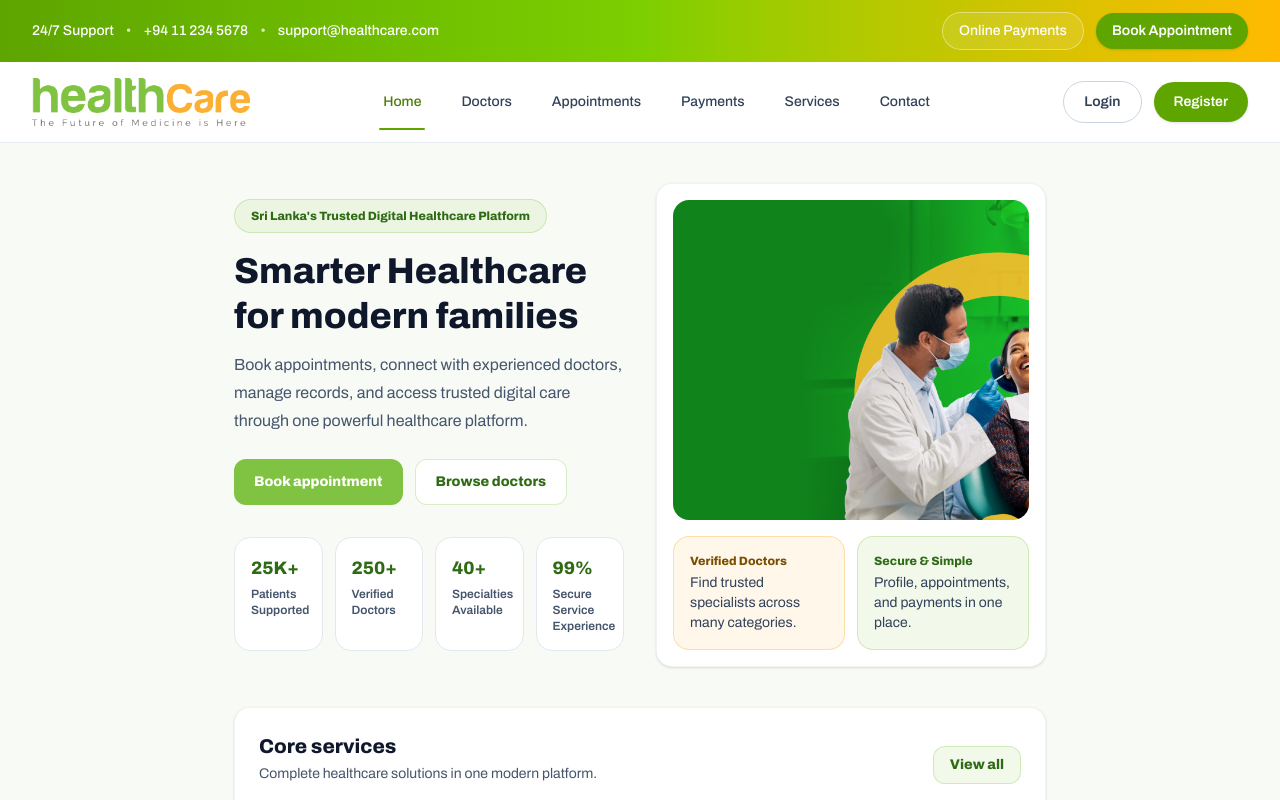
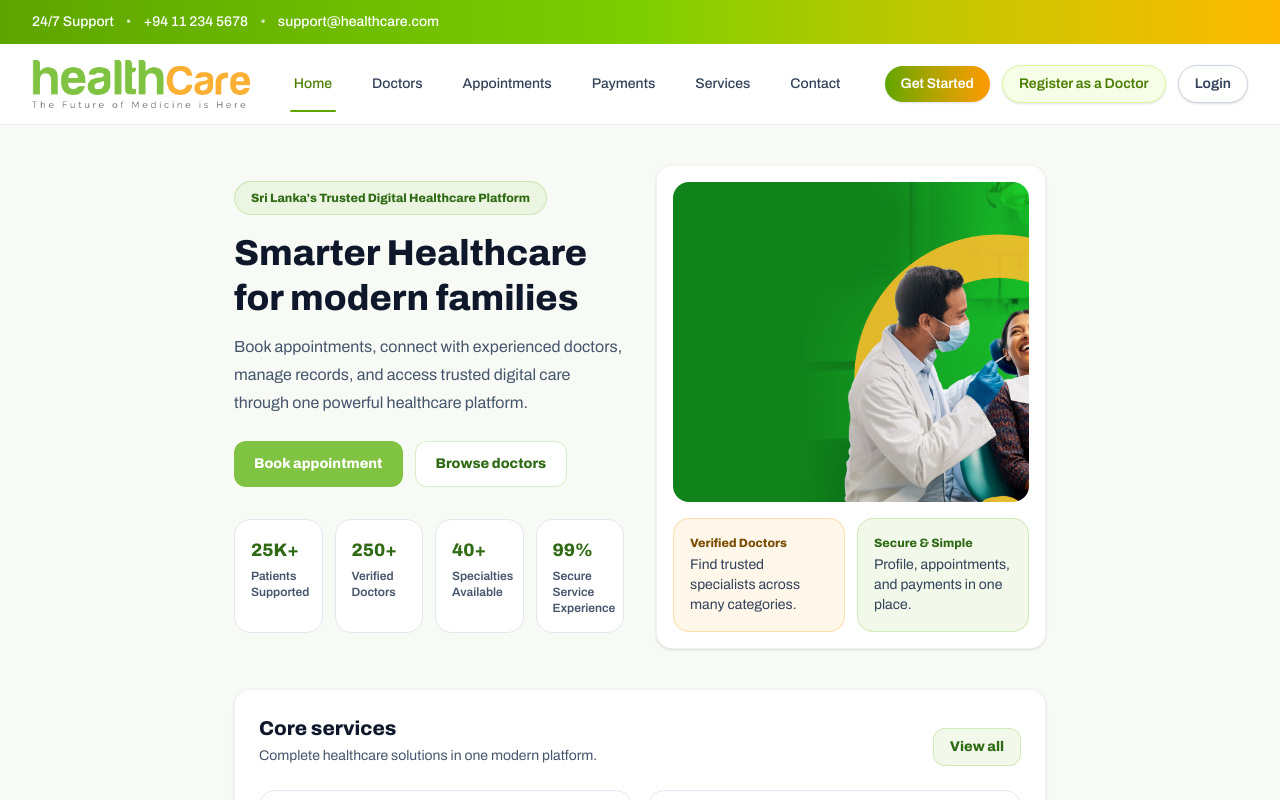
Before and after one commit to Randew2003/smart-healthcare-platform, a React (Vite) app in the folder frontend/: page / in a window 1280 px wide. Shown: the top 800 px of the page. Built offline with nearby package versions, Linux system fonts and the light colour scheme.

Commit message:
Update Header component with new navigation links and button styles

```diff
--- a/frontend/src/components/Header.jsx
+++ b/frontend/src/components/Header.jsx
@@ -63,8 +63,9 @@ export default function Header() {
     }
 
     return [
-      { label: "Online Payments", to: "/payments", variant: "secondary" },
-      { label: "Book Appointment", to: "/appointments", variant: "primary" },
+      { label: "Get Started", to: "/", variant: "primary" },
+      { label: "Register as a Doctor", to: "/register?role=doctor", variant: "secondary" },
+      { label: "Login", to: "/login", variant: "ghost" },
     ];
   }, [isAdmin, isDoctor]);
 
@@ -92,13 +93,15 @@ export default function Header() {
 
   const actionButtonClasses = (variant = "secondary") =>
     variant === "primary"
-      ? "inline-flex items-center justify-center rounded-full bg-lime-600 px-4 py-2 text-sm font-semibold text-white shadow-sm transition hover:bg-lime-700"
-      : "inline-flex items-center justify-center rounded-full border border-white/40 bg-white/10 px-4 py-2 text-sm font-medium text-white backdrop-blur-sm transition hover:bg-white/20";
+      ? "inline-flex items-center justify-center rounded-full bg-gradient-to-r from-lime-600 to-amber-500 px-4 py-2 text-sm font-semibold text-white shadow-sm transition hover:from-lime-700 hover:to-amber-600"
+      : variant === "ghost"
+        ? "inline-flex items-center justify-center rounded-full border border-slate-300 bg-white px-4 py-2 text-sm font-semibold text-slate-700 shadow-sm transition hover:border-slate-400 hover:bg-slate-50 hover:text-slate-900"
+        : "inline-flex items-center justify-center rounded-full border border-lime-200 bg-lime-50 px-4 py-2 text-sm font-semibold text-lime-700 shadow-sm transition hover:border-lime-300 hover:bg-lime-100 hover:text-lime-800";
 
   return (
     <header className="sticky top-0 z-50 w-full border-b border-slate-200/80 bg-white/95 backdrop-blur-md">
       {/* Top utility bar */}
-      <div className="hidden w-full bg-gradient-to-r from-lime-600 via-lime-500 to-amber-400 text-white lg:block">
+      <div className="hidden w-full bg-linear-to-r from-lime-600 via-lime-500 to-amber-400 text-white lg:block">
         <div className="mx-auto flex max-w-7xl items-center justify-between px-6 py-3 xl:px-8">
           <div className="flex items-center gap-3 text-sm font-medium">
             <span>24/7 Support</span>
@@ -108,17 +111,6 @@ export default function Header() {
             <span>support@healthcare.com</span>
           </div>
 
-          <div className="flex flex-wrap items-center gap-3">
-            {quickActions.map((item) => (
-              <Link
-                key={item.label}
-                to={item.to}
-                className={actionButtonClasses(item.variant)}
-              >
-                {item.label}
-              </Link>
-            ))}
-          </div>
         </div>
       </div>
 
@@ -157,7 +149,7 @@ export default function Header() {
                 </div>
 
                 <div className="leading-tight">
-                  <p className="max-w-[180px] truncate text-sm font-semibold text-slate-800">
+                  <p className="max-w-45 truncate text-sm font-semibold text-slate-800">
                     {displayName}
                   </p>
                   <p className="text-xs capitalize text-slate-500">
@@ -174,20 +166,17 @@ export default function Header() {
               </button>
             </>
           ) : (
-            <>
-              <Link
-                to="/login"
-                className="rounded-full border border-slate-300 px-5 py-2.5 text-sm font-semibold text-slate-700 transition hover:border-lime-600 hover:text-lime-700"
-              >
-                Login
-              </Link>
-              <Link
-                to="/register"
-                className="rounded-full bg-lime-600 px-5 py-2.5 text-sm font-semibold text-white shadow-sm transition hover:bg-lime-700"
-              >
-                Register
-              </Link>
-            </>
+            <div className="flex flex-wrap items-center gap-3">
+              {quickActions.map((item) => (
+                <Link
+                  key={item.label}
+                  to={item.to}
+                  className={actionButtonClasses(item.variant)}
+                >
+                  {item.label}
+                </Link>
+              ))}
+            </div>
           )}
         </div>
 
@@ -219,7 +208,7 @@ export default function Header() {
       {mobileMenuOpen && (
         <div className="border-t border-slate-200 bg-white lg:hidden">
           <div className="mx-auto max-w-7xl space-y-6 px-4 py-5 sm:px-6">
-            <div className="rounded-2xl bg-gradient-to-r from-lime-600 via-lime-500 to-amber-400 p-4 text-white shadow-sm">
+            <div className="rounded-2xl bg-linear-to-r from-lime-600 via-lime-500 to-amber-400 p-4 text-white shadow-sm">
               <div className="mb-3 flex flex-wrap items-center gap-2 text-sm font-medium">
                 <span>24/7 Support</span>
                 <span className="text-white/70">•</span>
@@ -235,7 +224,9 @@ export default function Header() {
                     className={
                       item.variant === "primary"
                         ? "rounded-full bg-white px-4 py-2 text-sm font-semibold text-lime-700"
-                        : "rounded-full border border-white/40 px-4 py-2 text-sm font-medium text-white"
+                        : item.variant === "ghost"
+                          ? "rounded-full border border-slate-300 bg-white px-4 py-2 text-sm font-semibold text-slate-700"
+                          : "rounded-full border border-lime-200 bg-lime-50 px-4 py-2 text-sm font-semibold text-lime-700"
                     }
                   >
                     {item.label}
@@ -274,20 +265,27 @@ export default function Header() {
                   </button>
                 </div>
               ) : (
-                <div className="grid grid-cols-2 gap-3">
+                <div className="grid gap-3 sm:grid-cols-3">
+                  <Link
+                    to="/"
+                    onClick={() => setMobileMenuOpen(false)}
+                    className="rounded-xl bg-linear-to-r from-lime-600 to-amber-500 px-4 py-3 text-center text-sm font-semibold text-white shadow-sm"
+                  >
+                    Get Started
+                  </Link>
+                  <Link
+                    to="/register?role=doctor"
+                    onClick={() => setMobileMenuOpen(false)}
+                    className="rounded-xl border border-lime-200 bg-white px-4 py-3 text-center text-sm font-semibold text-lime-700 shadow-sm"
+                  >
+                    Register as a Doctor
+                  </Link>
                   <Link
                     to="/login"
                     onClick={() => setMobileMenuOpen(false)}
-                    className="rounded-xl border border-slate-300 px-4 py-3 text-center text-sm font-semibold text-slate-700"
+                    className="rounded-xl border border-slate-300 px-4 py-3 text-center text-sm font-semibold text-slate-700 hover:border-lime-600 hover:text-lime-700"
                   >
                     Login
-                  </Link>
-                  <Link
-                    to="/register"
-                    onClick={() => setMobileMenuOpen(false)}
-                    className="rounded-xl bg-lime-600 px-4 py-3 text-center text-sm font-semibold text-white"
-                  >
-                    Register
                   </Link>
                 </div>
               )}
```
